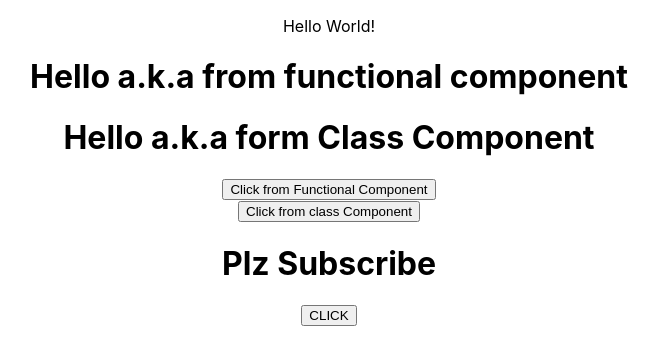
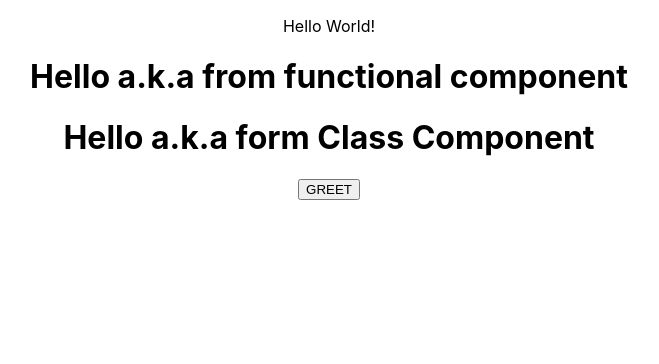
Before and after one commit to arpitmishra02/react, a React (Create React App) app in the folder hello-world/: page / in a window 1280 px wide. Shown: the top 364 px of the page, without its empty margins (311-970 px from the left). Built offline with nearby package versions, Linux system fonts and the light colour scheme.

Commit message:
parent child data transfer

```diff
--- a/hello-world/src/App.js
+++ b/hello-world/src/App.js
@@ -6,6 +6,7 @@ import FunctionClick from './FunctionClick';
 // import MyFunctionalComponent from './Greet';
 import {Greet} from './Greet'; // within currly braces
 import Message from './Message';
+import ParentComponent from './ParentComponent';
 // import Hello from './Hello';
 import Welcome from './Welcome';
 
@@ -36,9 +37,11 @@ function App() {
        <button>Go to Temiskyra</button>
       </Greet> */}
 
-      <FunctionClick></FunctionClick>
+      {/* <FunctionClick></FunctionClick>
       <ClassClick></ClassClick>
-      <EventBind></EventBind>
+      <EventBind></EventBind> */}
+
+      <ParentComponent></ParentComponent>
     </div>
   );
 }
--- /dev/null
+++ b/hello-world/src/ChildComponent.js
@@ -0,0 +1,11 @@
+import React from 'react'
+
+function ChildComponent(props) {
+    return (
+        <div>
+            <button onClick={() => props.greetParent('child1')}>GREET</button>
+        </div>
+    )
+}
+
+export default ChildComponent
--- /dev/null
+++ b/hello-world/src/ParentComponent.js
@@ -0,0 +1,27 @@
+import React, { Component } from 'react'
+import ChildComponent from './ChildComponent'
+
+export default class ParentComponent extends Component {
+
+    constructor(props) {
+        super(props)
+
+        this.state = {
+             greet: 'Morning'
+        }
+
+        this.greetParent = this.greetParent.bind(this)
+    }
+
+    greetParent(childname) {
+        alert(`Good ${this.state.greet} from ${childname}`)
+    }
+
+    render() {
+        return (
+            <div>
+                <ChildComponent greetParent={this.greetParent}></ChildComponent>
+            </div>
+        )
+    }
+}
```
